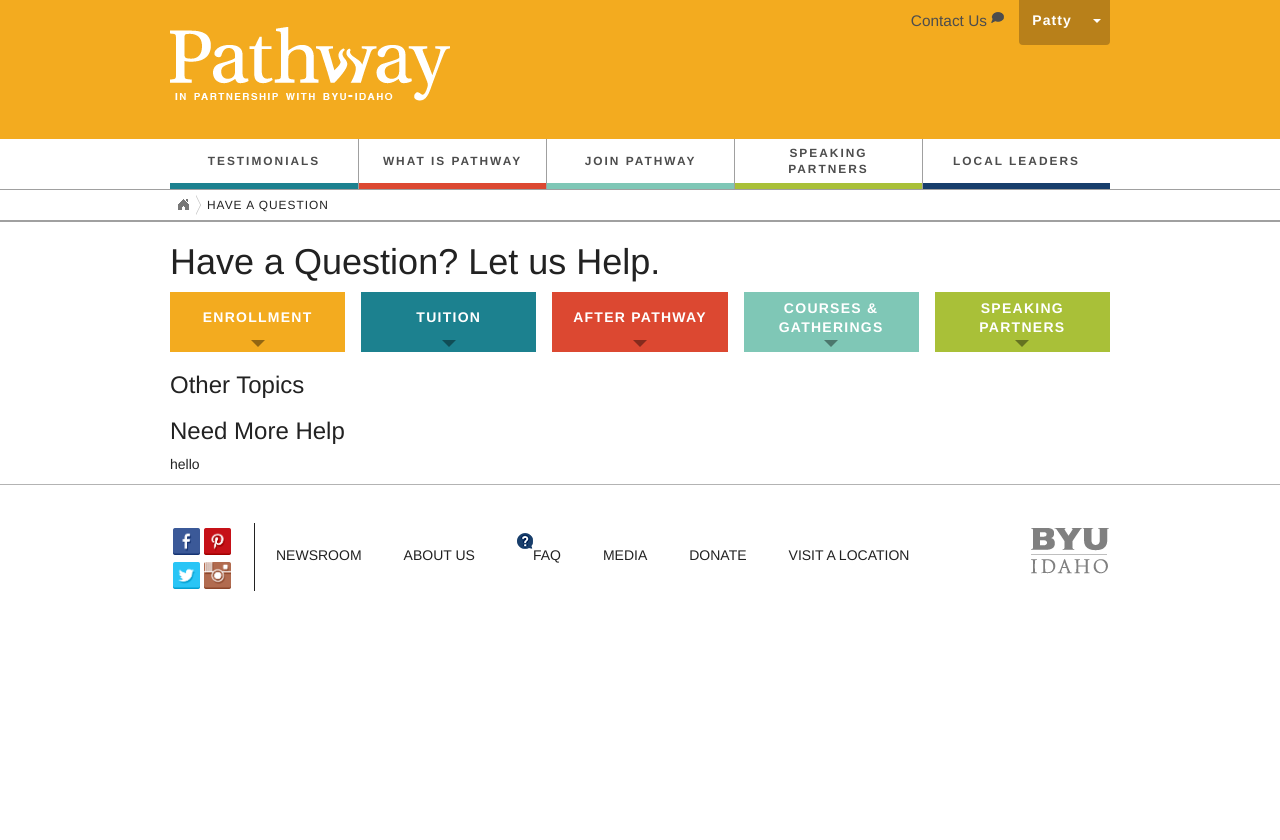
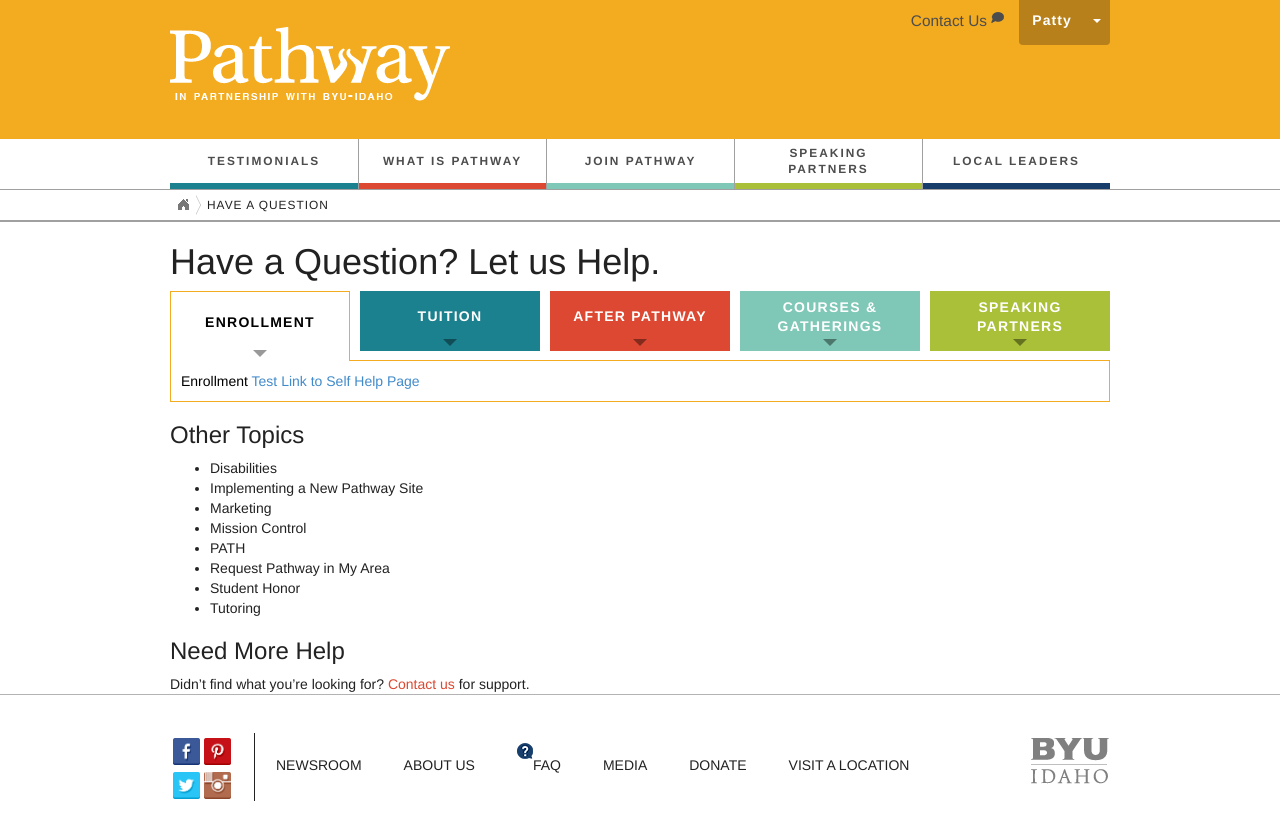
Before and after one commit to gordoman/pathway.lds.org-jekyll, a Jekyll site: the page built from jekyll-source/pages/contact-us/have-a-question.html, in a window 1280 px wide. Shown: the top 840 px of the page. Built offline with Jekyll 4.4.1, drawn with Linux system fonts in a browser that asks for light colours; nearby versions of some CDN libraries.

Commit message:
started self help page template. most of the have-a-question template is constructed.

```diff
--- a/jekyll-source/_includes/header.html
+++ b/jekyll-source/_includes/header.html
@@ -4,7 +4,7 @@
     <ul class="nav orange-bar">
       <li class="header-column visible-xs pull-left">&nbsp;</li>
       <li class="header-column pull-left"> <a id="pathway-logo" title="pathway logo" class="navbar-brand img-responsive hidden-xs" href="{{site.baseurl}}"><span class="sr-only">Pathway: In Partnership With BYU-Idaho</span></a> <a id="pathway-mobile-logo" title="pathway mobile logo" class="center-block navbar-brand visible-xs" href="index.htm"><span class="sr-only">Pathway: In Partnership With BYU-Idaho</span></a></li>
-      <li class="header-column pull-right"> <a class="header_contact hidden-xs pull-left" href="{{site.baseurl}}pages/contact-us.html">Contact Us <img src="{{site.baseurl}}img/speechbubble.png" width="13" height="11" alt="speech"></a>
+      <li class="header-column pull-right"> <a class="header_contact hidden-xs pull-left" href="{{site.baseurl}}pages/contact-us/have-a-question.html">Contact Us <img src="{{site.baseurl}}img/speechbubble.png" width="13" height="11" alt="speech"></a>
        <form class="navbar-right pull-right ng-pristine ng-valid">
         <!-- Sign-in / User button -->
         <div class="btn-group">
--- a/jekyll-source/pages/contact-us/have-a-question.html
+++ b/jekyll-source/pages/contact-us/have-a-question.html
@@ -10,20 +10,41 @@
         <h1 id="Standard">Have a Question? Let us Help.</h1>
       </div>
       <div class="pf-section no-icon">
-        <div class="contact-navigator">
-          <div class="contact-tab"><div class="tab-inner orange">Enrollment</div></div>
-          <div class="contact-tab"><div class="tab-inner turquoise">Tuition</div></div>
-          <div class="contact-tab"><div class="tab-inner red">After Pathway</div></div>
-          <div class="contact-tab"><div class="tab-inner teal">Courses &amp; Gatherings</div></div>
-          <div class="contact-tab"><div class="tab-inner green">Speaking Partners</div></div>
+        <div role="tabpanel">
+          <ul class="contact-navigator nav" role="tablist">
+            <li role="presentation" class="contact-tab active"><a href="#Enrollment" role="tab" data-toggle="tab" class="tab-inner orange">Enrollment</a></li>
+            <li role="presentation" class="contact-tab"><a href="#Tuition" role="tab" data-toggle="tab" class="tab-inner turquoise">Tuition</a></li>
+            <li role="presentation" class="contact-tab"><a href="#AfterPathway" role="tab" data-toggle="tab" class="tab-inner red">After Pathway</a></li>
+            <li role="presentation" class="contact-tab"><a href="#CoursesGatherings" role="tab" data-toggle="tab" class="tab-inner teal">Courses &amp; Gatherings</a></li>
+            <li role="presentation" class="contact-tab"><a href="#SpeakingPartners" role="tab" data-toggle="tab" class="tab-inner green">Speaking Partners</a></li>
+          </ul>
+          <!-- Tab panes -->
+          <div class="tab-content">
+            <div role="tabpanel" class="orange tab-pane active" id="Enrollment">Enrollment <a href="{{site.baseurl}}pages/contact-us/self-help-page.html">Test Link to Self Help Page</a></div>
+            <div role="tabpanel" class="turquoise tab-pane" id="Tuition">Tuition</div>
+            <div role="tabpanel" class="red tab-pane" id="AfterPathway">AfterPathway</div>
+            <div role="tabpanel" class="teal tab-pane" id="CoursesGatherings">CoursesGatherings</div>
+            <div role="tabpanel" class="green tab-pane" id="SpeakingPartners">SpeakingPartners</div>
+          </div>
         </div>
         <div>
           <h3>Other Topics</h3>
+          <ul>
+            <li>Disabilities</li>
+            <li>Implementing a New Pathway Site</li>
+            <li>Marketing</li>
+            <li>Mission Control</li>
+            <li>PATH</li>
+            <li>Request Pathway in My Area</li>
+            <li>Student Honor</li>
+            <li>Tutoring</li>
+          </ul>
         </div>
         <div>
           <h3>Need More Help</h3>
-          <p>hello</p>
+          <div>Didn’t find what you’re looking for? <a class="red" href="{{site.baseurl}}pages/contact-us/contact-us.html">Contact us</a> for support.</div>
         </div>
+
       </div>
     </div>
 </div>
--- a/jekyll-source/styles/have_a_question.scss
+++ b/jekyll-source/styles/have_a_question.scss
@@ -9,7 +9,7 @@
 
 .contact-navigator {
 	position: relative;
-	margin: 10px -8px;
+	margin: -1px -5px;
 	overflow: hidden;
 
 	.contact-tab {
@@ -17,7 +17,16 @@
 		width: 20%;
 		float: left;
 		text-align: center;
-		padding: 0 8px;
+		padding: 0 5px;
+
+		&.active {
+			.tab-inner {
+				background: white !important;
+				color: black;
+				border-bottom: 0 !important;
+				height: 70px;
+			}
+		}
 
 		.tab-inner {
 			position: relative;
@@ -31,6 +40,7 @@
 			height: 60px;
 			vertical-align: middle;
 			font-weight: bold;
+			text-decoration: none;
 
 			&:after {
 				content: "";
@@ -79,3 +89,27 @@
 		}
 	}
 }
+
+.tab-content {
+	.tab-pane {
+		border: 1px solid black;
+		padding: 10px;
+		color: black;
+
+		&.orange {
+			border-color: $pathway-orange;
+		}
+		&.turquoise {
+			border-color: $turquoise;
+		}
+		&.red {
+			border-color: $red;
+		}
+		&.teal {
+			border-color: $teal;
+		}
+		&.green {
+			border-color: $green;
+		}
+	}
+}
--- /dev/null
+++ b/jekyll-source/styles/self_help_page.scss
@@ -0,0 +1,20 @@
+---
+---
+
+@import "global";
+@import "FunctionLibrary";
+@import "header-footer";
+@import "sidebar";
+@import "BreadCrumb";
+@import "content_body";
+
+/* Styles Here */
+h1 {
+	margin-top: 0;
+}
+h5 {
+	margin: 23px 0 0 0;
+	font-size: 90%;
+	letter-spacing: 0.09em;
+	text-transform: uppercase;
+}
```
Also changed, not shown: jekyll-source/pages/contact-us.html (deleted, +0 -31 lines), jekyll-source/pages/contact-us/self-help-page.html (added, +20 -0 lines).
